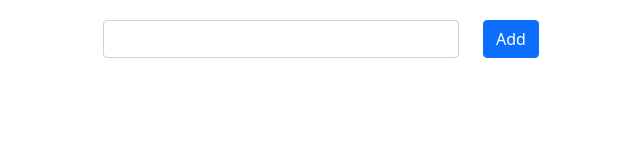
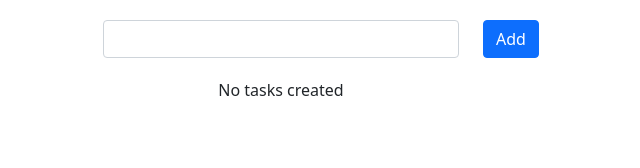
Before and after one commit to koziel101/To-doKeeper, an Angular app in the folder TodoKeeper/: page / in a window 1280 px wide. Shown: the top 168 px of the page, without its empty margins (309-949 px from the left). Built offline with nearby package versions, Linux system fonts and the light colour scheme.

Commit message:
Adding validation to check if task list is empty

```diff
--- a/TodoKeeper/src/app/app.component.html
+++ b/TodoKeeper/src/app/app.component.html
@@ -8,12 +8,23 @@
     </div>
   </div>
   <div class="container-card">
+
+    <div class="d-flex justify-content-center">
+      <div *ngIf="containsTask; else noTask"></div>
+      <ng-template #noTask>
+        <p>No tasks created</p>
+      </ng-template>
+    </div>
+
     <ul class="list-group" *ngFor="let task of tasks; let i = index">
       <div class="d-flex justify-content-center">
-        <li class="list-group-item">{{task}}
-          <button class="btn btn-danger" style="float: right;" type="button" (click)="deleteTask(i)">Remove Task</button>
+        <li class="list-group-item">
+          {{task}}
+          <button class="btn btn-danger" style="float: right;" type="button" (click)="deleteTask(i)">Remove
+            Task</button>
         </li>
       </div>
     </ul>
+
   </div>
 </div>
--- a/TodoKeeper/src/app/app.component.ts
+++ b/TodoKeeper/src/app/app.component.ts
@@ -8,17 +8,22 @@ import { Component } from '@angular/core';
 export class AppComponent {
   title = 'TodoKeeper';
 
-  public tasks : string[] = [];
+  public tasks: string[] = [];
   public newTask = "";
+  containsTask = false;
 
   public addTask() {
     if (this.newTask != '') {
       this.tasks.push(this.newTask);
       this.newTask = '';
+      this.containsTask = true;
     }
   }
 
   public deleteTask(position: number) {
     this.tasks.splice(position, 1);
+    if (this.tasks.length === 0) {
+      this.containsTask = false;
+    }
+  }
 }
-}
```
